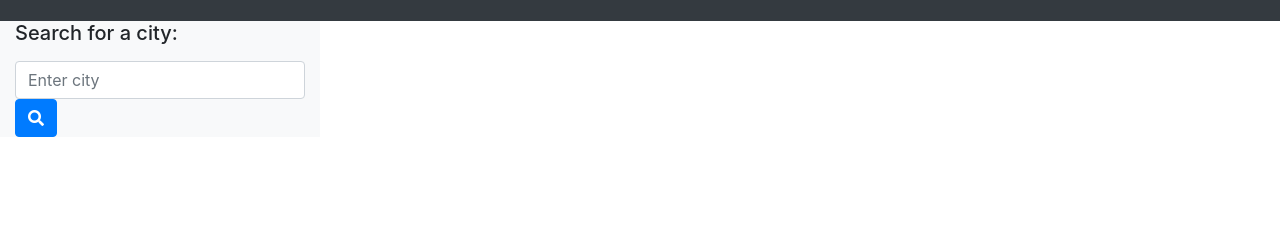
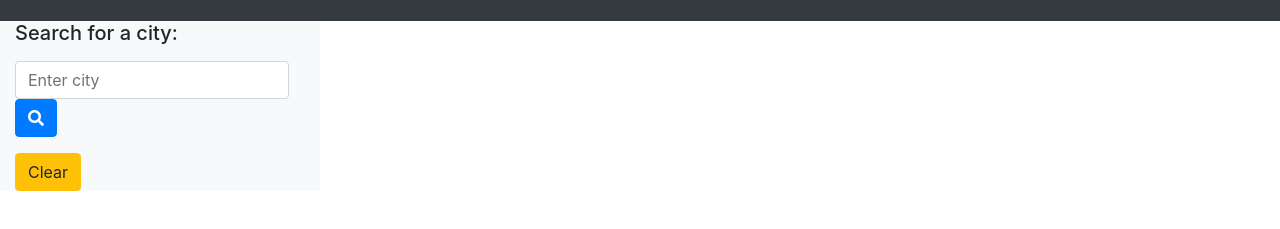
Before and after one commit to CFox2019/Weather-Dashboard, a plain HTML site: page index.html in a window 1280 px wide. Shown: the part 67-296 px from the top of the page. Drawn offline with nearby package versions, Linux system fonts and the light colour scheme.

Commit message:
added initial class for searched city list in html

```diff
--- a/index.html
+++ b/index.html
@@ -17,8 +17,14 @@
         <div class="row">
             <aside class="col-lg-3 bg-light">
                 <label for="search"><h5>Search for a city:</h5></label>
-                <input type="text" class="form-control" placeholder="Enter city" id="search-val">
-                <button class="btn btn-primary" id="search-btn"><i class="fas fa-search"></i></button>
+                <div class="form-inline form-group">
+                    <input type="text" class="form-control" placeholder="Enter city" id="search-val">
+                    <button class="btn btn-primary" id="search-btn"><i class="fas fa-search"></i></button>
+                </div>
+
+                <ul class="list-group" id="city-list"></ul>
+                <!-- Clear should only appear if there are results listed and should be hidden when there are no results -->
+                <button type="button" class="btn btn-warning">Clear</button>
             </aside>
         </div>
     </div>
```
